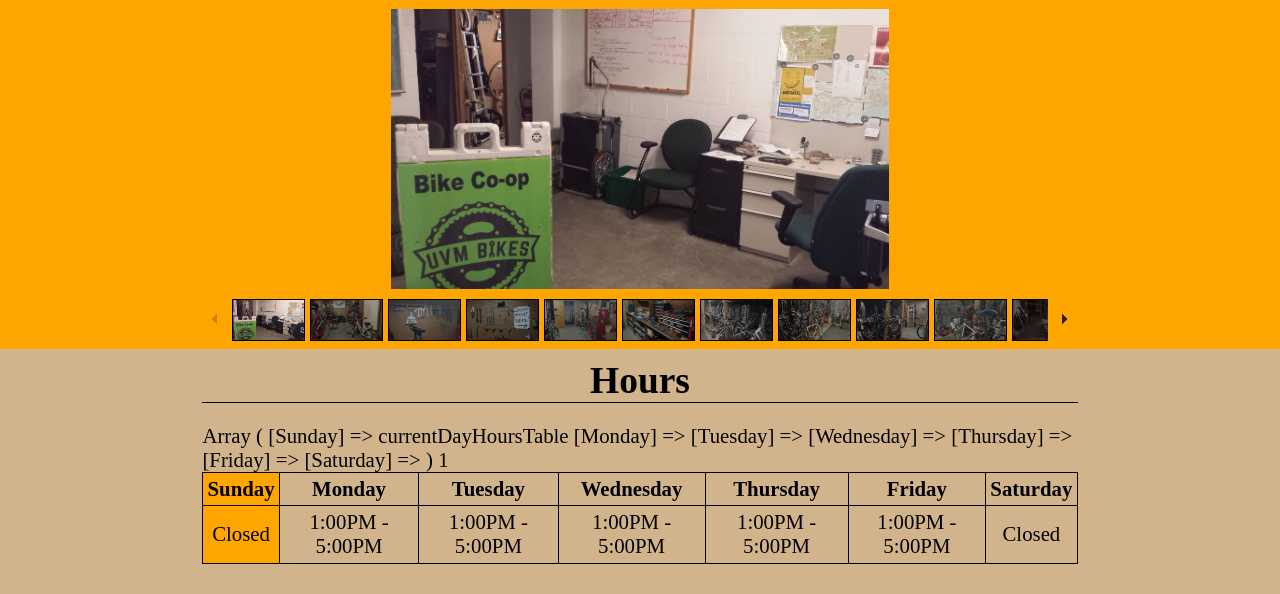
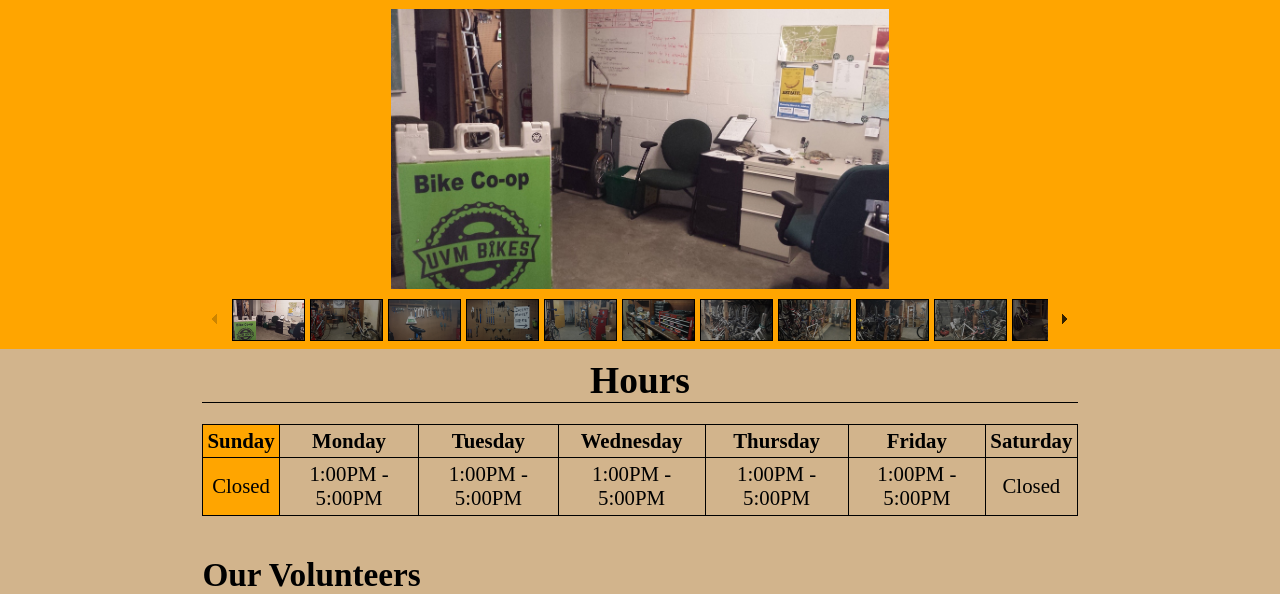
Before and after one commit to SleekPanther/uvmbikes, a PHP site: page /hours/index.php in a window 1280 px wide. Shown: the part 106-700 px from the top of the page. Run offline with PHP 8.4, Linux system fonts and the light colour scheme; style sheets or scripts are compiled from the project's sources.

Commit message:
hours table highlight works

```diff
--- a/hours/index.php
+++ b/hours/index.php
@@ -13,12 +13,21 @@
             ?>
             <table>
             <?php
-            echo print_r($currentDayHoursTableActiveArray);
+            $daysOfWeekArray = array("Sunday","Monday","Tuesday","Wednesday","Thursday","Friday","Saturday");   //array to be used as keys for the 2nd array
+            $currentDayHoursTableActiveArray = array();     //initialize a blank array to hold "currentDayHoursTable", a class highlighting the current day
+            $currentDayHoursTableActiveArray = array_fill_keys($daysOfWeekArray, '');        //need to fill the array with something so it exists. Start with blank, but works with any character. Just as long as the array has a key, it will be have a space to be overwritten
+            //uses $today, a string variable holding the current day, assigned in header.php with php getdate()
+            for($i = 0; $i < count($daysOfWeekArray) ; $i++){      //loop through the $daysOfWeekArray array
+                if($today == $daysOfWeekArray[$i]){   //if the current day matched the kay in the 2nd array
+                    $currentDayHoursTableActiveArray[$today]= "currentDayHoursTable";     //print "currentDayHoursTable" in the $currentDayHoursTableActiveArray, at the index of $today. It's associative, so $currentDayHoursTableActiveArray must be accessed via a key, in this case it's the $today
+                    break;      //if it finds the current day, break out of the loop, there's no point in continuing.
+                }
+            }
+
                 echo "\t<tr>\n";        //start table row for headers  (Sunday, Monday ...
                 for($i = 0; $i < 7; $i++){       //go from 0 to 7 (just in canse there's any extra text in the row, only bother pringing the 1st 7 days)
 
-                    echo "\t\t\t<th class=\"" . $currentDayHoursTableActiveArray[$hoursFileContents[0][$i]] . "\">",
-                    //echo "\t\t\t<th class=\"". $currentDayHoursTableActiveArray['Saturday'] .">",
+                    echo "\t\t\t<th class=\"" . $currentDayHoursTableActiveArray[$hoursFileContents[0][$i]] . "\">",    //print class='currentDayHoursTable' for the current day. 0th row, $i'th element in the row. This is the header row, so the contents match
                             $hoursFileContents[0][$i],      //print the 1st row, & all elements in the row
                         "</th>\n";
                 }
@@ -26,7 +35,7 @@
 
                 echo "\t\t<tr>\n";          //print the actual hours using a td instead of th
                 for($i = 0; $i < 7; $i++){
-                    echo "\t\t\t<td class=\"" . $currentDayHoursTableActiveArray[$hoursFileContents[0][$i]] . "\">",
+                    echo "\t\t\t<td class=\"" . $currentDayHoursTableActiveArray[$hoursFileContents[0][$i]] . "\">",    //print class='currentDayHoursTable' for the current day. This is the 2nd row down, but it still need to be compared based on the value in the header row: 0th row, $i'th element in the row
                             $hoursFileContents[1][$i],
                         "</td>\n";
                 }
--- a/non-pages/css/style.css
+++ b/non-pages/css/style.css
@@ -259,6 +259,7 @@ th {
   background: white;
 }
 .currentDayHoursTable {
+  /*give a highlight background to the current day in the table */
   background: orange;
 }
 /* ------------------------------- Hours --------------------------------------*/
--- a/non-pages/css/style.less
+++ b/non-pages/css/style.less
@@ -220,7 +220,7 @@ th{
         background: white;
     }
 }
-.currentDayHoursTable{
+.currentDayHoursTable{      /*give a highlight background to the current day in the table */
     background: orange;
 }
 /* ------------------------------- Hours --------------------------------------*/
--- a/non-pages/php-include/header.php
+++ b/non-pages/php-include/header.php
@@ -16,16 +16,6 @@ for($i =0; $i< count($daysRow); $i++){      //loop through the days array
         break;      //break out the the loop since there's no point continuing once a match is found
     }
 }
-
-$daysOfWeekArray = array("Sunday","Monday","Tuesday","Wednesday","Thursday","Friday","Saturday");
-$currentDayHoursTableActiveArray = array();
-$currentDayHoursTableActiveArray = array_fill_keys($daysOfWeekArray, '');        //need to fill the array with something so it exists. Start with blank, but works with any character. Just as long as the array has a key, it will be have a space to be overwritten
-        for($i = 0; $i < 7 ; $i++){      //loop through the page array
-            if($today == $daysOfWeekArray[$i]){   //if the current containing folder (the active page) == the key stored in the page Array
-                $currentDayHoursTableActiveArray[$today]= "currentDayHoursTable";     //print "activePage" in the $activePageArray, at the index of "containing_folder". It's associative, so $activePageArray must be accessed via a key, in this case it's the $containing_folder (or current page)
-                break;      //if it finds the current page, break out of the loop, there's no point in continuing. (This hopefully helps avoid the case where 2 pages are considered "active"
-            }
-        }
 ?>
 <header>
     <section class="headerInfo">
```
